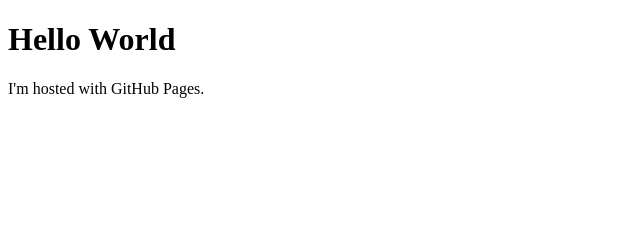
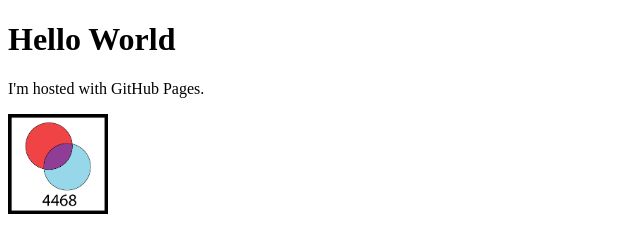
Before and after one commit to Mallardbro/mallardbro.github.io, a plain HTML site: page index.html in a window 1280 px wide. Shown: the whole page, without its empty margins (0-640 px from the left). Drawn offline with Linux system fonts and the light colour scheme.

Commit message:
Added venn.png

```diff
--- a/index.html
+++ b/index.html
@@ -3,5 +3,6 @@
 <body>
 <h1>Hello World</h1>
 <p>I'm hosted with GitHub Pages.</p>
+<img src="venn.png" alt="Quack." height="100" width="100">
 </body>
 </html>
```
Also changed, not shown: venn.png (added).
